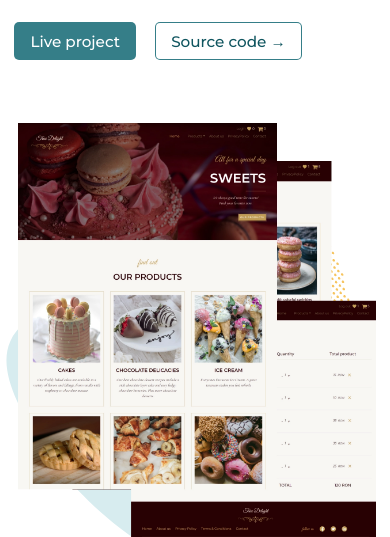
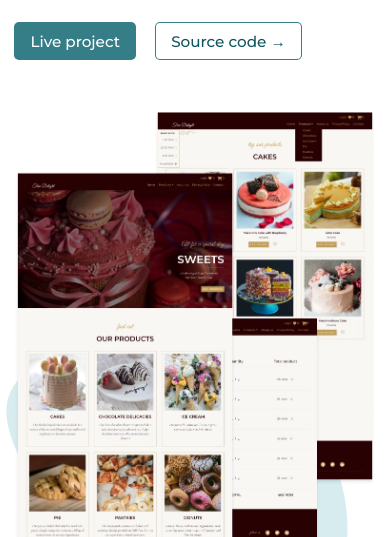
Before and after one commit to dianamartina/my-projects, a plain HTML site: page index.html in a window 390 px wide. Shown: the part 3570-4107 px from the top of the page. Drawn offline with Linux system fonts and the light colour scheme.

Commit message:
update img project true-delight

```diff
--- a/css/queries.css
+++ b/css/queries.css
@@ -316,6 +316,7 @@
 
   .project-img {
     margin-top: 2rem;
+    height: auto;
   }
 
   .project-position.project-odd,
@@ -514,11 +515,6 @@
     margin-bottom: -0.2rem;
   }
 
-  .hero-text-job {
-    /* margin-left: 0; */
-    /* padding: 0.1rem 1.6rem; */
-  }
-
   .project-sources {
     margin-top: 4.8rem;
     flex-direction: column;
--- a/css/style.css
+++ b/css/style.css
@@ -454,6 +454,14 @@
   object-position: bottom;
 }
 
+.project-img-box.project-scale {
+  transition: transform 1s ease-in-out;
+}
+
+.project-img-box.project-scale:hover {
+  transform: scale(1.02);
+}
+
 /* =========== Footer ========== */
 
 .footer {
--- a/index.html
+++ b/index.html
@@ -318,25 +318,13 @@
                             </section>
                         </div>
                         <div class="project-slide-in">
-                            <div class="project-img-box ">
+                            <div class="project-img-box project-scale ">
                                 <a href="https://react-true-delight-shop.herokuapp.com/" target="_blank"
                                     rel="noopener noreferrer">
-                                    <img src="images/projects/true-delight.webp" class="project-img" width="1452"
-                                        height="1528">
-
-                                    <!-- <picture> -->
-                                    <!-- mobile -->
-                                    <!-- <source
-                                            srcset="images/projects/true-delight-mobile-1x.png 1x, images/projects/true-delight-mobile-2x.png 2x "
-                                            media="(max-width: 48em)" /> -->
-                                    <!-- desktop -->
-                                    <!-- <img srcset="images/projects/true-delight-desktop-1x.png 1x, images/projects/true-delight-desktop-2x.png 2x"
-                                            sizes="(max-width: 75em) 30vw, (max-width: 57.5em) 33vw, (max-width: 56.25em) 50vw, 900px"
-                                            src="images/projects/true-delight-mobile-1x.png" alt="project image"
-                                            class="project-img" />
-                                    </picture> -->
-
-
+                                    <img srcset="images/projects/true-delight-1x.webp 1x, images/projects/true-delight-2x.webp 2x"
+                                        sizes="(max-width: 75em) 30vw, (max-width: 57.5em) 33vw, (max-width: 56.25em) 50vw, 900px"
+                                        src="images/projects/true-delight.png" alt="project image" class="project-img "
+                                        width="759" height="1032" />
                                 </a>
                             </div>
                         </div>
```
Also changed, not shown: images/projects/true-delight-1x.png (added), images/projects/true-delight-1x.webp (added), images/projects/true-delight-2x.webp (added), images/projects/true-delight.png (added), images/projects/true-delight.webp (deleted), 1 other file.
